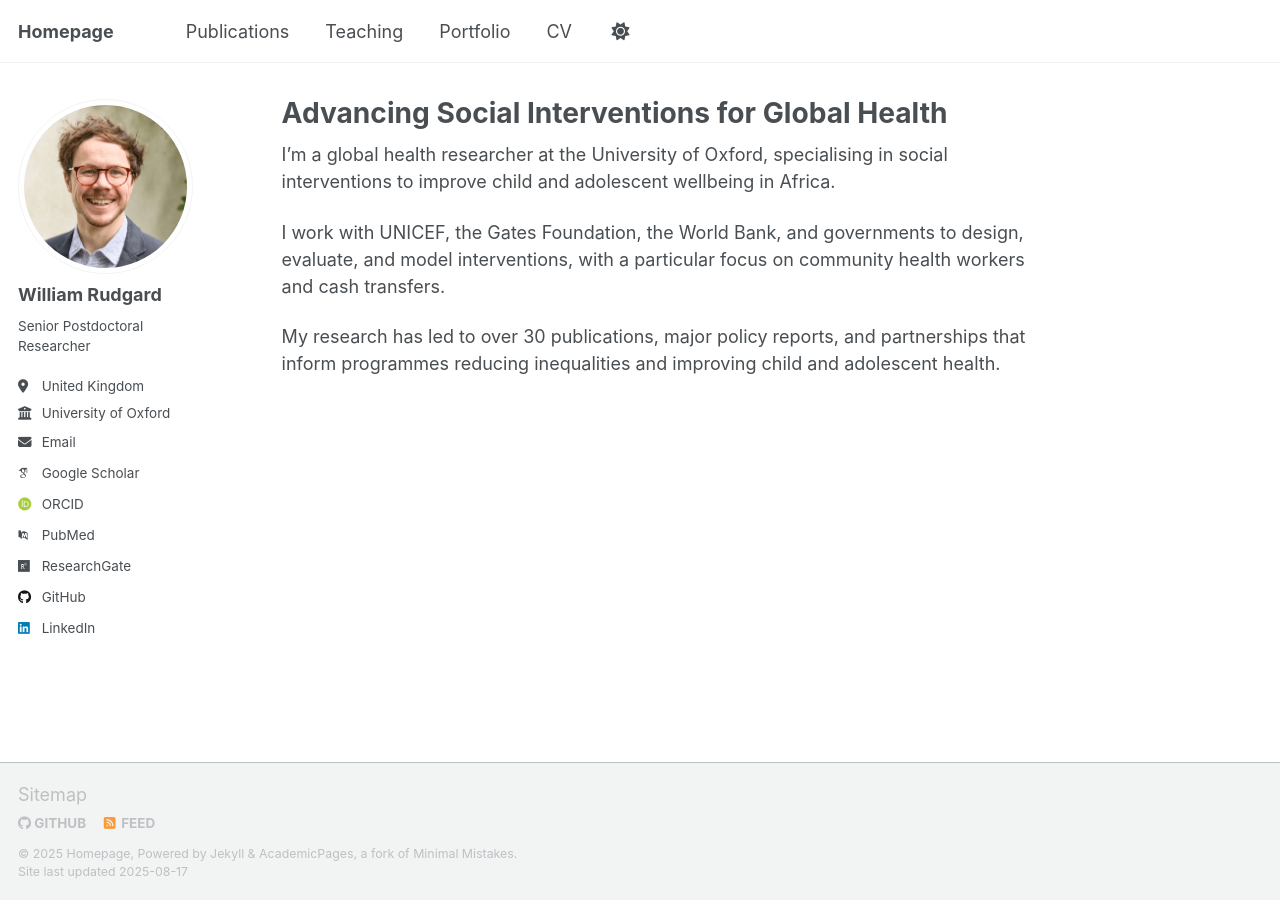
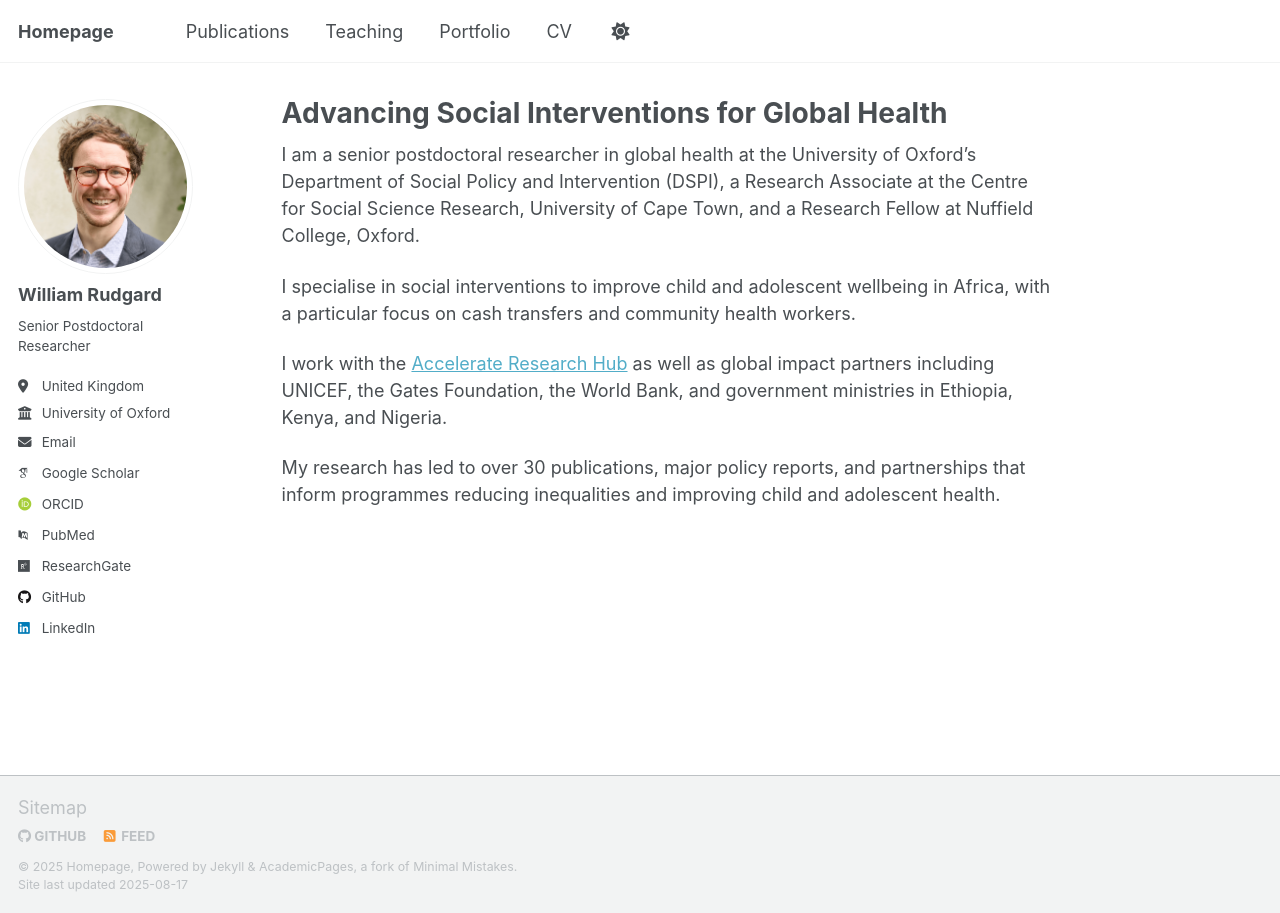
Before and after one commit to WilliamRudgard/williamrudgard.github.io, a Jekyll site: the page built from _pages/about.md, in a window 1280 px wide. Built offline with Jekyll 4.4.1, drawn with Linux system fonts in a browser that asks for light colours; some web fonts are replaced; a script that is not in the unit is left out.

Commit message:
Update about.md

```diff
--- a/_pages/about.md
+++ b/_pages/about.md
@@ -7,8 +7,10 @@ redirect_from:
   - /about.html
 ---
 
-I’m a global health researcher at the University of Oxford, specialising in social interventions to improve child and adolescent wellbeing in Africa.
+I am a senior postdoctoral researcher in global health at the University of Oxford’s Department of Social Policy and Intervention (DSPI), a Research Associate at the Centre for Social Science Research, University of Cape Town, and a Research Fellow at Nuffield College, Oxford.
 
-I work with UNICEF, the Gates Foundation, the World Bank, and governments to design, evaluate, and model interventions, with a particular focus on community health workers and cash transfers.
+I specialise in social interventions to improve child and adolescent wellbeing in Africa, with a particular focus on cash transfers and community health workers.
+
+I work with the [Accelerate Research Hub](https://www.acceleratehub.org/) as well as global impact partners including UNICEF, the Gates Foundation, the World Bank, and government ministries in Ethiopia, Kenya, and Nigeria.
 
 My research has led to over 30 publications, major policy reports, and partnerships that inform programmes reducing inequalities and improving child and adolescent health.
```
